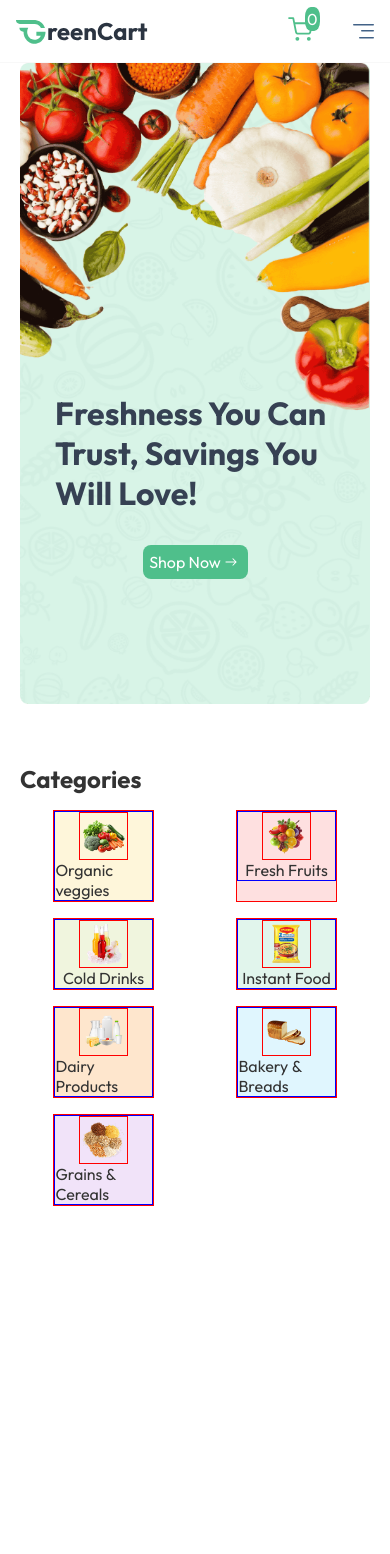
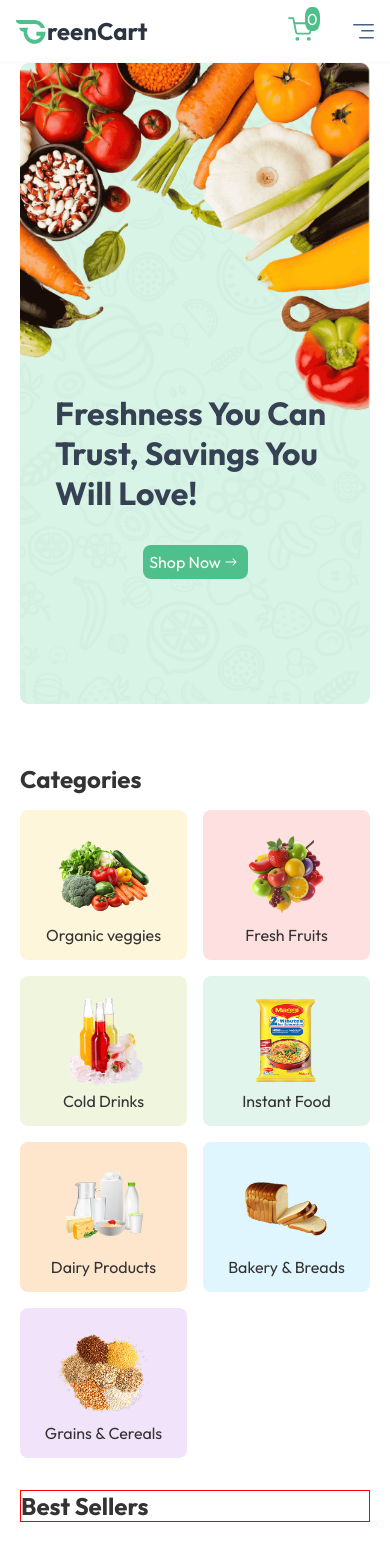
Before and after one commit to ozi-sadiq-kasai/greencart, a React (Vite) app in the folder frontend/: page / in a window 390 px wide. Before the commit the page ends 1206 px from the top, so only its background shows below. Built offline with nearby package versions, Linux system fonts and the light colour scheme.

Commit message:
working on bestseller

```diff
--- /dev/null
+++ b/frontend/src/components/bestseller/BestSeller.css
@@ -0,0 +1,4 @@
+.best-container{
+    border:1px solid red;
+    margin:2rem 0;
+}
--- /dev/null
+++ b/frontend/src/components/bestseller/BestSeller.jsx
@@ -0,0 +1,14 @@
+import './BestSeller.css'
+
+const BestSeller = () => {
+  return (
+    <div className='best-container'>
+        <h2>
+            Best Sellers
+        </h2>
+<ul></ul>
+    </div>
+  );
+};
+
+export default BestSeller;
--- a/frontend/src/components/categories/Categories.css
+++ b/frontend/src/components/categories/Categories.css
@@ -1,40 +1,55 @@
-.categories{
+.categories {
   margin-top: 2.5rem;
 }
-.category-list{
-    list-style-type:none ;
+.category-list {
+  list-style-type: none;
 }
-.categories h2{
+.categories h2 {
   padding: 1rem 0;
 }
-
-@media (max-width: 425px) {
-.category-list{
+.category-list {
     display: grid;
-    grid-template-columns: repeat(2, 1fr);
     gap: 1rem;
     justify-items: center;
   }
-.category-list li{
-    width: 60%;
-    /* display: flex;
+  .category-list li {
+    width: 100%;
+    padding: 15px 12px;
+    border-radius: 8px;
+  }
+  .category-list li img {
+    width: 70%;
+    height: 70%;
+    object-fit: cover;
+  }
+  .category-list li img:hover{
+    transform:scale(1.1);
+    transition: all 0.3s ease-in-out;
+  }
+  .category-list a {
+    display: flex;
     flex-direction: column;
     justify-content: center;
-    align-items: center; */
-    border: 1px solid red;
-       /* padding: 1rem 0;  */
+    align-items: center;
   }
-.category-list li img{
-    width: 50%;
-    height: 50%;
-    border: 1px solid red;
-    object-fit: cover;
+
+@media (max-width: 426px) {
+  .category-list {
+    grid-template-columns: repeat(2, minmax(0, 2fr));
   }
-.category-list a{
-border: 1px solid blue;
+
+  .category-list a {
     display: flex;
     flex-direction: column;
     justify-content: center;
     align-items: center;
   }
 }
+
+@media (min-width: 768px){
+    .category-list{
+        grid-template-columns: repeat(3, minmax(0, 2fr));
+    }
+
+
+}
--- a/frontend/src/pages/home/Home.jsx
+++ b/frontend/src/pages/home/Home.jsx
@@ -2,6 +2,7 @@ import Navbar from "../../components/navbar/Navbar";
 import Hero from "../../components/hero/Hero";
 import "./Home.css";
 import Categories from "../../components/categories/Categories";
+import BestSeller from "../../components/bestseller/BestSeller"
 
 const Home = () => {
   return (
@@ -10,6 +11,7 @@ const Home = () => {
       <div className="home">
         <Hero />
         <Categories />
+        <BestSeller/>
       </div>
     </>
   );
```
Lines whose indentation alone changed are shown as unchanged.
